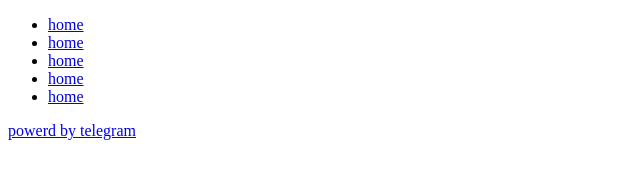
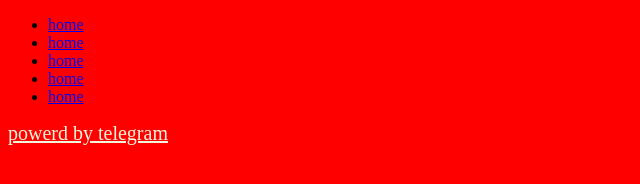
Before and after one commit to merrrrr-wq/mer-mukuch-merch, a plain HTML site: page index.html in a window 1280 px wide. Shown: the whole page, without its empty margins (0-640 px from the left). Drawn offline with Linux system fonts and the light colour scheme.

Commit message:
add css file and a

```diff
--- a/index.html
+++ b/index.html
@@ -1,6 +1,7 @@
 <!DOCTYPE html>
 <html lang="en">
 <head>
+  <link rel="stylesheet" href="style.css">
     <meta charset="UTF-8">
     <meta name="viewport" content="width=device-width, initial-scale=1.0">
     <title>Document</title>
@@ -17,7 +18,7 @@
             </ul>
         </div>
         <footer>
-   <a href="https://web.telegram.org/a/#-4796514306">powerd by telegram</a>
+   <a href="https://web.telegram.org/a/#-4796514306" class="telegram">powerd by telegram</a>
         </footer>
     </header>
 </body>
--- a/style.css
+++ b/style.css
@@ -1,3 +1,7 @@
 body{
     background-color: red;
 }
+.telegram{
+color:beige;
+font-size: 20px;
+}
```
Also changed, not shown: 1 other file.
